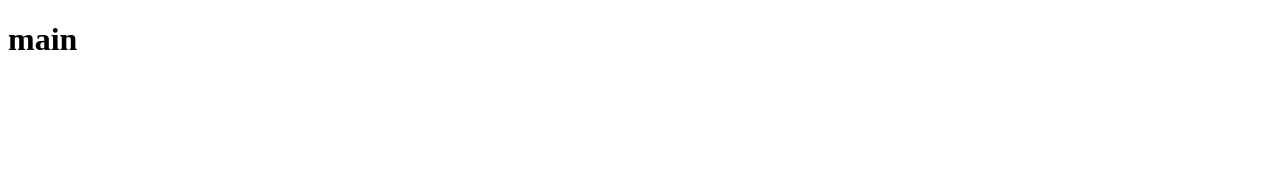
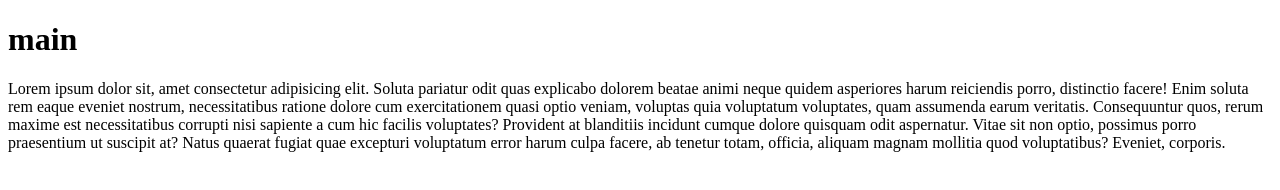
Before and after one commit to KaranMSK/doink, a plain HTML site: page index.html in a window 1280 px wide. Drawn offline with Linux system fonts and the light colour scheme.

Commit message:
paragraph created

```diff
--- a/index.html
+++ b/index.html
@@ -1,11 +1,24 @@
 <!DOCTYPE html>
 <html lang="en">
-<head>
-    <meta charset="UTF-8">
-    <meta name="viewport" content="width=device-width, initial-scale=1.0">
+  <head>
+    <meta charset="UTF-8" />
+    <meta name="viewport" content="width=device-width, initial-scale=1.0" />
     <title>Document</title>
-</head>
-<body>
-<h1>main</h1>
-</body>
+  </head>
+  <body>
+    <h1>main</h1>
+    <p>
+      Lorem ipsum dolor sit, amet consectetur adipisicing elit. Soluta pariatur
+      odit quas explicabo dolorem beatae animi neque quidem asperiores harum
+      reiciendis porro, distinctio facere! Enim soluta rem eaque eveniet
+      nostrum, necessitatibus ratione dolore cum exercitationem quasi optio
+      veniam, voluptas quia voluptatum voluptates, quam assumenda earum
+      veritatis. Consequuntur quos, rerum maxime est necessitatibus corrupti
+      nisi sapiente a cum hic facilis voluptates? Provident at blanditiis
+      incidunt cumque dolore quisquam odit aspernatur. Vitae sit non optio,
+      possimus porro praesentium ut suscipit at? Natus quaerat fugiat quae
+      excepturi voluptatum error harum culpa facere, ab tenetur totam, officia,
+      aliquam magnam mollitia quod voluptatibus? Eveniet, corporis.
+    </p>
+  </body>
 </html>
```
